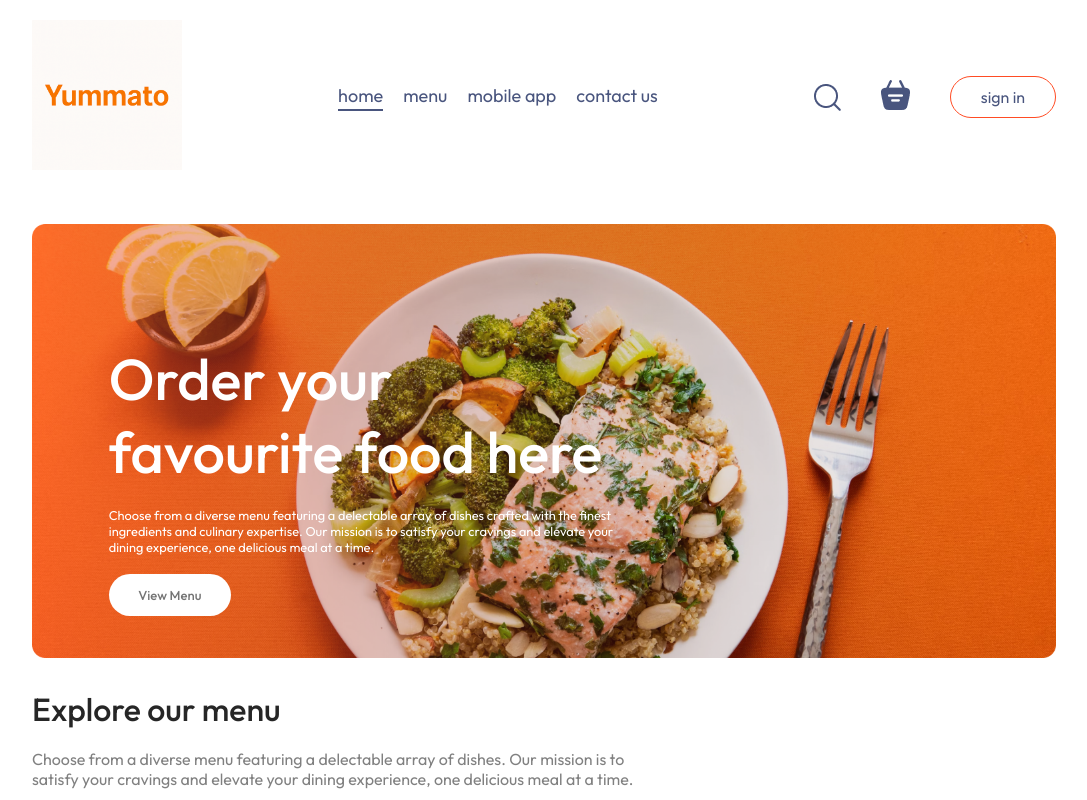
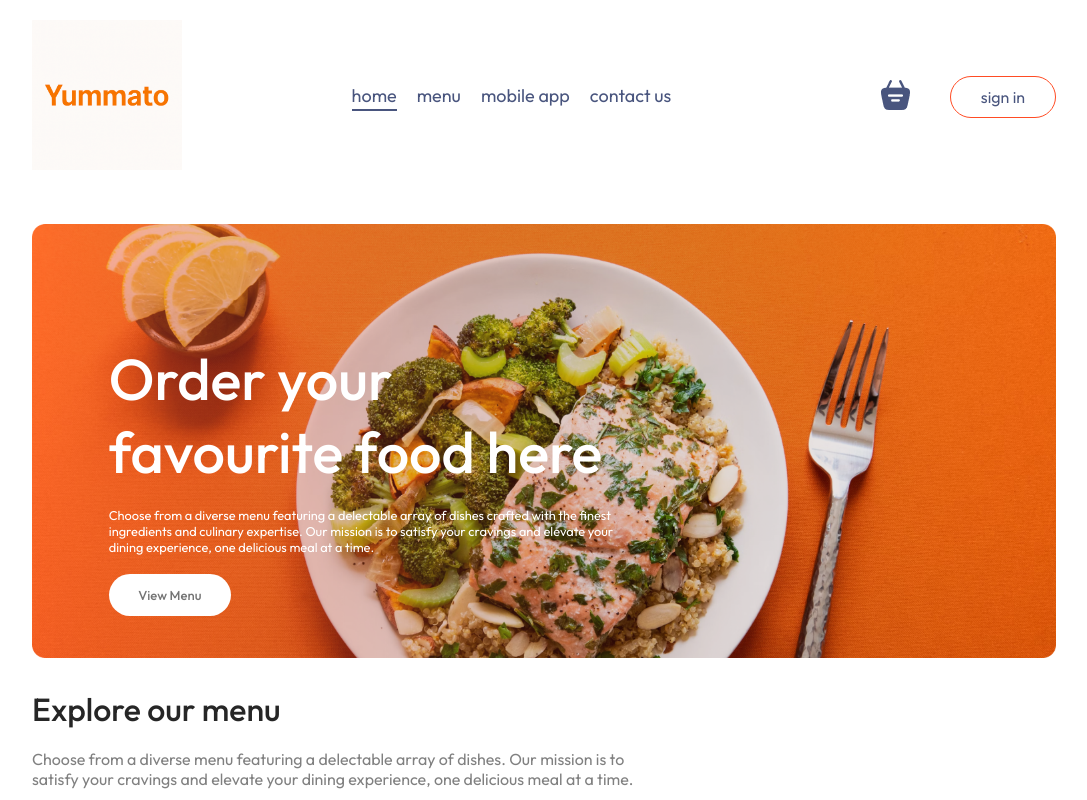
Before and after one commit to ankitt-k/yummato, a React (Vite) app in the folder frontend/: page / in a window 1280 px wide. Shown: the top 800 px of the page, without its empty margins (96-1183 px from the left). Built offline with nearby package versions, Linux system fonts and the light colour scheme; no server answers.

Commit message:
Fixed icons

```diff
--- a/frontend/src/components/Navbar/Navbar.jsx
+++ b/frontend/src/components/Navbar/Navbar.jsx
@@ -27,7 +27,7 @@ const Navbar = ({ setShowLogin }) => {
         <a href='#footer' onClick={() => setMenu("contact")} className={`${menu === "contact" ? "active" : ""}`}>contact us</a>
       </ul>
       <div className="navbar-right">
-        <img src={assets.search_icon} alt="" />
+        <img src= "" alt="" />
         <Link to='/cart' className='navbar-search-icon'>
           <img src={assets.basket_icon} alt="" />
           <div className={getTotalCartAmount() > 0 ? "dot" : ""}></div>
```
